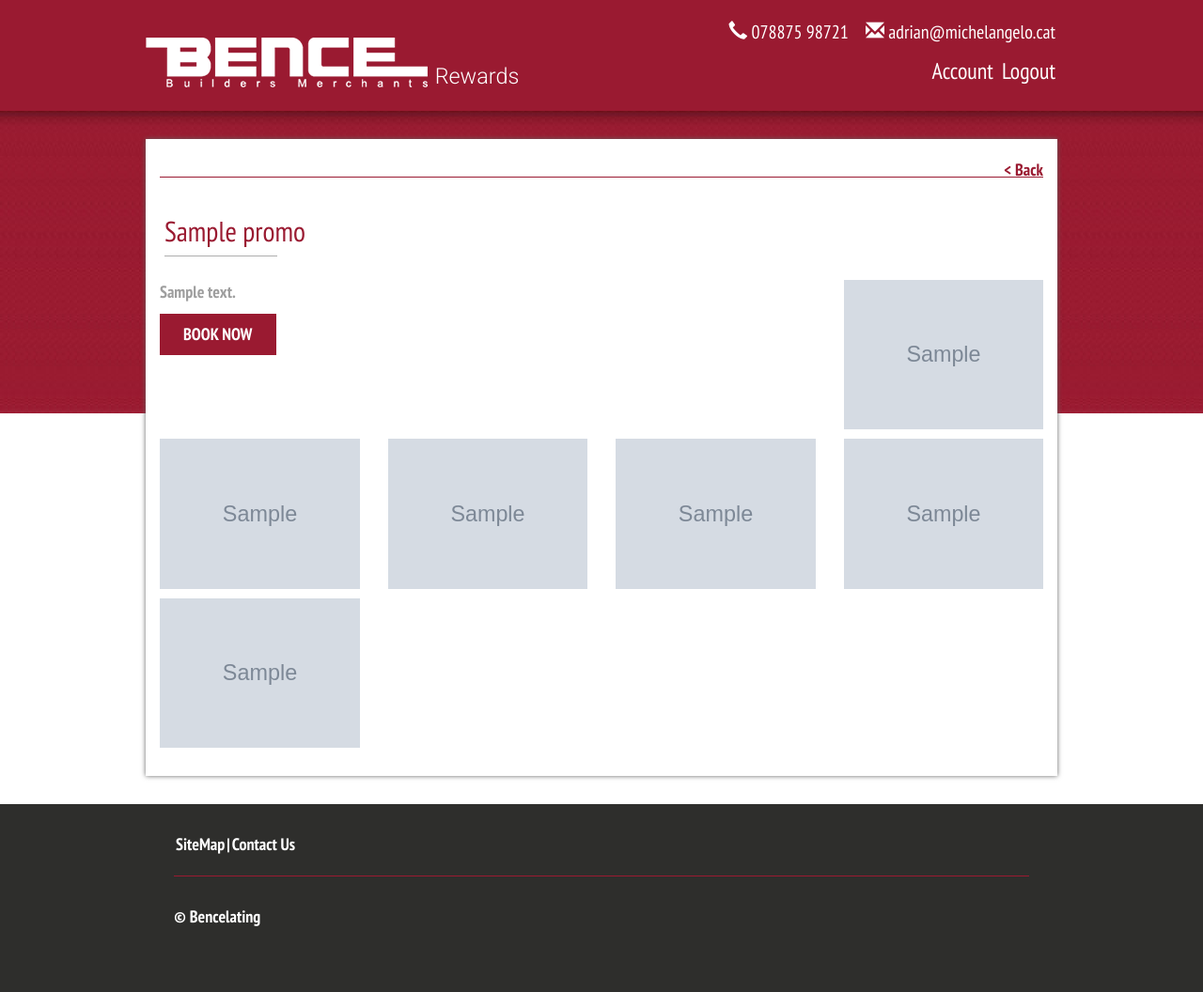
After one commit to mporam/bence, a PHP site: template templates/promos.phtml in a window 1280 px wide. The commit adds this page. Shown: the whole page at 94% size. Run offline with PHP 8.4, Linux system fonts and the light colour scheme; the template is opened without the code that fills it: most values are stand-ins (such as "Sample title", 1, 10 or a date in 2020); grey boxes marked "Sample" are stand-in pictures; data that the repository does not hold is empty; a stand-in replaces the project's code that opens the database connection.

Commit message:
create promo pages

```diff
--- a/public/css/style.css
+++ b/public/css/style.css
@@ -290,8 +290,12 @@ label {
     cursor: pointer;
 }
 
-/*------------------ Stats */
+/*------------------ Promos */
 
+.promo-img {
+    width: 100%;
+    margin-bottom: 10px;
+}
 
 /*------------------ ACCOUNT PAGE ------------------*/
 
--- /dev/null
+++ b/templates/promos.phtml
@@ -0,0 +1,67 @@
+<?php
+require __DIR__ . '/inc/header.inc';
+?>
+
+<main class="shadow container">
+    <div class="row">
+        <div class="col-xs-12">
+            <?php require __DIR__ . '/inc/breadcrumbs.inc'; ?>
+        </div>
+    </div>
+
+    <div class="row">
+        <div class="col-xs-12">
+            <h2><?php echo $data['promo']['title']; ?></h2>
+        </div>
+    </div>
+
+    <div class="row">
+        <div class="col-sm-9 col-xs-12">
+            <p><?php echo $data['promo']['desc']; ?></p>
+
+            <?php // @todo: if (it is unlocked) { ?>
+                <a href="/account/book/<?php echo $data['promo']['id']; ?>" class="btn btn-lg btn-default">Book Now</a>
+            <?php // } ?>
+        </div>
+
+        <?php if(!empty($data['promo']['image1'])) { ?>
+            <div class="col-sm-3 col-xs-6">
+                <img src="<?php echo $data['promo']['image1']; ?>" class="promo-img">
+            </div>
+        <?php } ?>
+
+        <?php if(!empty($data['promo']['image2'])) { ?>
+            <div class="col-sm-3 col-xs-6">
+                <img src="<?php echo $data['promo']['image2']; ?>" class="promo-img">
+            </div>
+        <?php } ?>
+
+        <?php if(!empty($data['promo']['image3'])) { ?>
+            <div class="col-sm-3 col-xs-6">
+                <img src="<?php echo $data['promo']['image3']; ?>" class="promo-img">
+            </div>
+        <?php } ?>
+
+        <?php if(!empty($data['promo']['image4'])) { ?>
+            <div class="col-sm-3 col-xs-6">
+                <img src="<?php echo $data['promo']['image4']; ?>" class="promo-img">
+            </div>
+        <?php } ?>
+
+        <?php if(!empty($data['promo']['image5'])) { ?>
+            <div class="col-sm-3 col-xs-6">
+                <img src="<?php echo $data['promo']['image5']; ?>" class="promo-img">
+            </div>
+        <?php } ?>
+
+        <?php if(!empty($data['promo']['image6'])) { ?>
+            <div class="col-sm-3 col-xs-6">
+                <img src="<?php echo $data['promo']['image6']; ?>" class="promo-img">
+            </div>
+        <?php } ?>
+    </div>
+
+
+</main>
+
+<?php require __DIR__ . '/inc/footer.inc'; ?>
```
Also changed, not shown: backup/book-promo.php (added, +86 -0 lines), src/classes/Promotions.php (+10 -0 lines), src/routes.php (+11 -0 lines), templates/account.phtml (+6 -4 lines).
